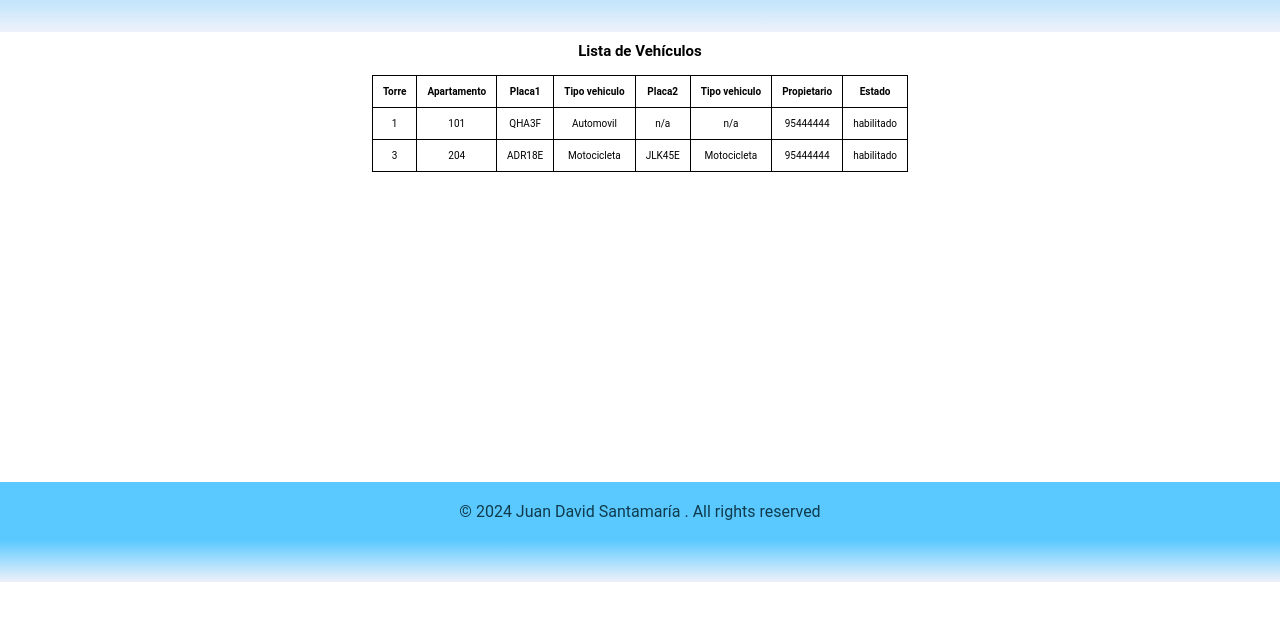
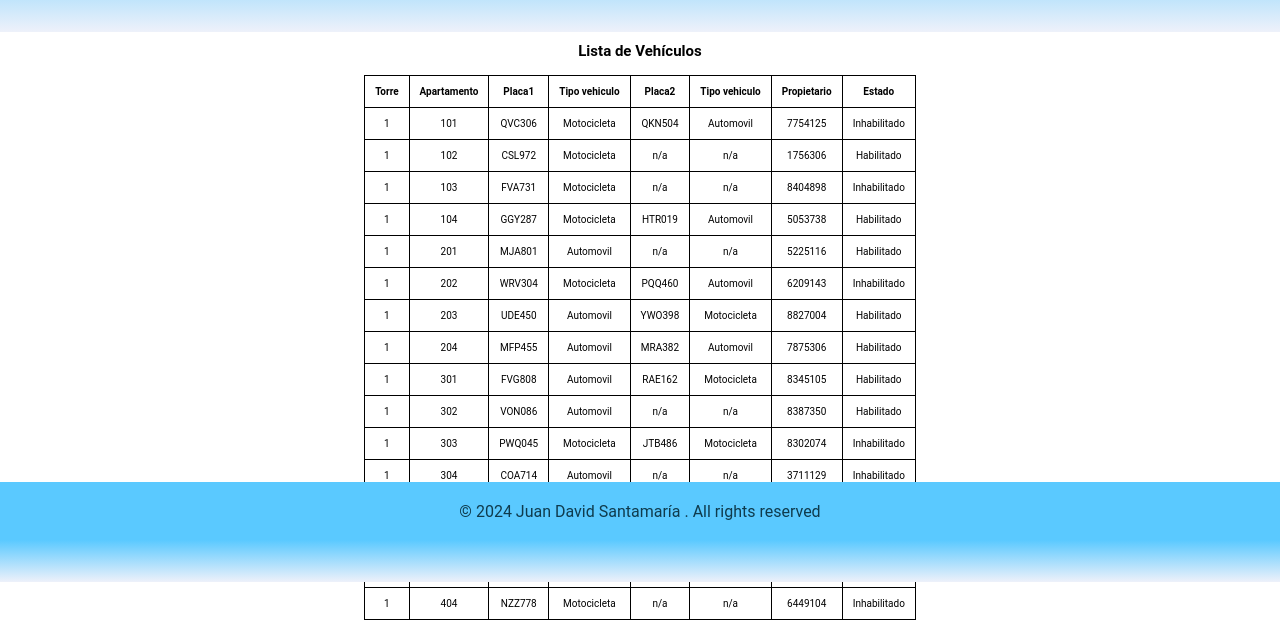
Before and after one commit to juanda404/ProyectoPH, a plain HTML site: page pages/listar.html in a window 1280 px wide. Shown: the part 218-838 px from the top of the page. Before the commit the page ends 800 px from the top, so only its background shows below. Drawn offline with Linux system fonts and the light colour scheme.

Commit message:
Se actualizan los datos de la tabla

```diff
--- a/pages/listar.html
+++ b/pages/listar.html
@@ -45,24 +45,163 @@
                 <tr>
                     <td>1</td>
                     <td>101</td>
-                    <td>QHA3F</td>
+                    <td>QVC306</td>
+                    <td>Motocicleta</td>
+                    <td>QKN504</td>
+                    <td>Automovil</td>
+                    <td>7754125</td>
+                    <td>Inhabilitado</td>
+                  </tr>
+                  <tr>
+                    <td>1</td>
+                    <td>102</td>
+                    <td>CSL972</td>
+                    <td>Motocicleta</td>
+                    <td>n/a</td>
+                    <td>n/a</td>
+                    <td>1756306</td>
+                    <td>Habilitado</td>
+                  </tr>
+                  <tr>
+                    <td>1</td>
+                    <td>103</td>
+                    <td>FVA731</td>
+                    <td>Motocicleta</td>
+                    <td>n/a</td>
+                    <td>n/a</td>
+                    <td>8404898</td>
+                    <td>Inhabilitado</td>
+                  </tr>
+                  <tr>
+                    <td>1</td>
+                    <td>104</td>
+                    <td>GGY287</td>
+                    <td>Motocicleta</td>
+                    <td>HTR019</td>
+                    <td>Automovil</td>
+                    <td>5053738</td>
+                    <td>Habilitado</td>
+                  </tr>
+                  <tr>
+                    <td>1</td>
+                    <td>201</td>
+                    <td>MJA801</td>
                     <td>Automovil</td>
                     <td>n/a</td>
                     <td>n/a</td>
-                    <td>95444444</td>
-                    <td>habilitado</td>
-                </tr>
-
-                <tr>
-                    <td>3</td>
+                    <td>5225116</td>
+                    <td>Habilitado</td>
+                  </tr>
+                  <tr>
+                    <td>1</td>
+                    <td>202</td>
+                    <td>WRV304</td>
+                    <td>Motocicleta</td>
+                    <td>PQQ460</td>
+                    <td>Automovil</td>
+                    <td>6209143</td>
+                    <td>Inhabilitado</td>
+                  </tr>
+                  <tr>
+                    <td>1</td>
+                    <td>203</td>
+                    <td>UDE450</td>
+                    <td>Automovil</td>
+                    <td>YWO398</td>
+                    <td>Motocicleta</td>
+                    <td>8827004</td>
+                    <td>Habilitado</td>
+                  </tr>
+                  <tr>
+                    <td>1</td>
                     <td>204</td>
-                    <td>ADR18E</td>
+                    <td>MFP455</td>
+                    <td>Automovil</td>
+                    <td>MRA382</td>
+                    <td>Automovil</td>
+                    <td>7875306</td>
+                    <td>Habilitado</td>
+                  </tr>
+                  <tr>
+                    <td>1</td>
+                    <td>301</td>
+                    <td>FVG808</td>
+                    <td>Automovil</td>
+                    <td>RAE162</td>
                     <td>Motocicleta</td>
-                    <td>JLK45E</td>
+                    <td>8345105</td>
+                    <td>Habilitado</td>
+                  </tr>
+                  <tr>
+                    <td>1</td>
+                    <td>302</td>
+                    <td>VON086</td>
+                    <td>Automovil</td>
+                    <td>n/a</td>
+                    <td>n/a</td>
+                    <td>8387350</td>
+                    <td>Habilitado</td>
+                  </tr>
+                  <tr>
+                    <td>1</td>
+                    <td>303</td>
+                    <td>PWQ045</td>
                     <td>Motocicleta</td>
-                    <td>95444444</td>
-                    <td>habilitado</td>
-                </tr>
+                    <td>JTB486</td>
+                    <td>Motocicleta</td>
+                    <td>8302074</td>
+                    <td>Inhabilitado</td>
+                  </tr>
+                  <tr>
+                    <td>1</td>
+                    <td>304</td>
+                    <td>COA714</td>
+                    <td>Automovil</td>
+                    <td>n/a</td>
+                    <td>n/a</td>
+                    <td>3711129</td>
+                    <td>Inhabilitado</td>
+                  </tr>
+                  <tr>
+                    <td>1</td>
+                    <td>401</td>
+                    <td>AEE979</td>
+                    <td>Automovil</td>
+                    <td>n/a</td>
+                    <td>n/a</td>
+                    <td>6613641</td>
+                    <td>Inhabilitado</td>
+                  </tr>
+                  <tr>
+                    <td>1</td>
+                    <td>402</td>
+                    <td>CQX411</td>
+                    <td>Automovil</td>
+                    <td>EZD448</td>
+                    <td>Automovil</td>
+                    <td>3722816</td>
+                    <td>Inhabilitado</td>
+                  </tr>
+                  <tr>
+                    <td>1</td>
+                    <td>403</td>
+                    <td>DXF291</td>
+                    <td>Motocicleta</td>
+                    <td>n/a</td>
+                    <td>n/a</td>
+                    <td>4742083</td>
+                    <td>Habilitado</td>
+                  </tr>
+                  <tr>
+                    <td>1</td>
+                    <td>404</td>
+                    <td>NZZ778</td>
+                    <td>Motocicleta</td>
+                    <td>n/a</td>
+                    <td>n/a</td>
+                    <td>6449104</td>
+                    <td>Inhabilitado</td>
+                  </tr>
                 <!-- Aquí se listarán los vehículos -->
             </tbody>
         </table>
```
